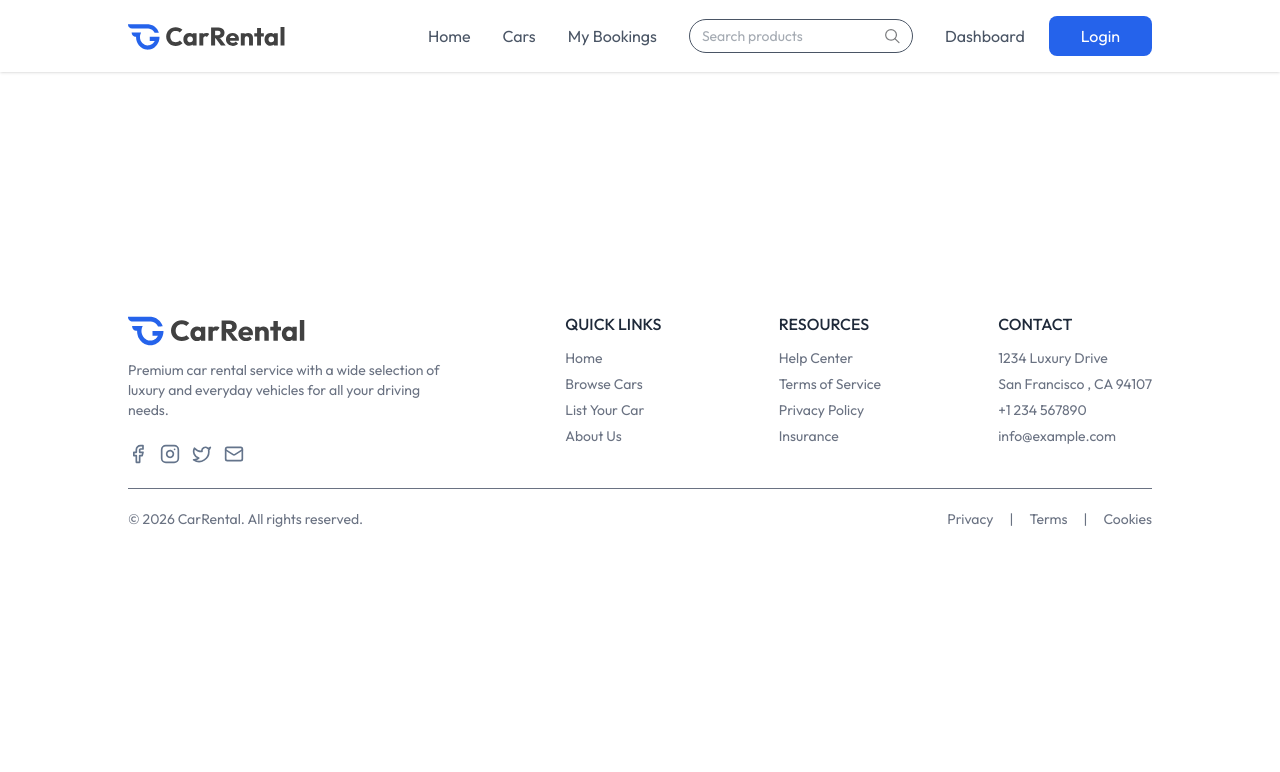
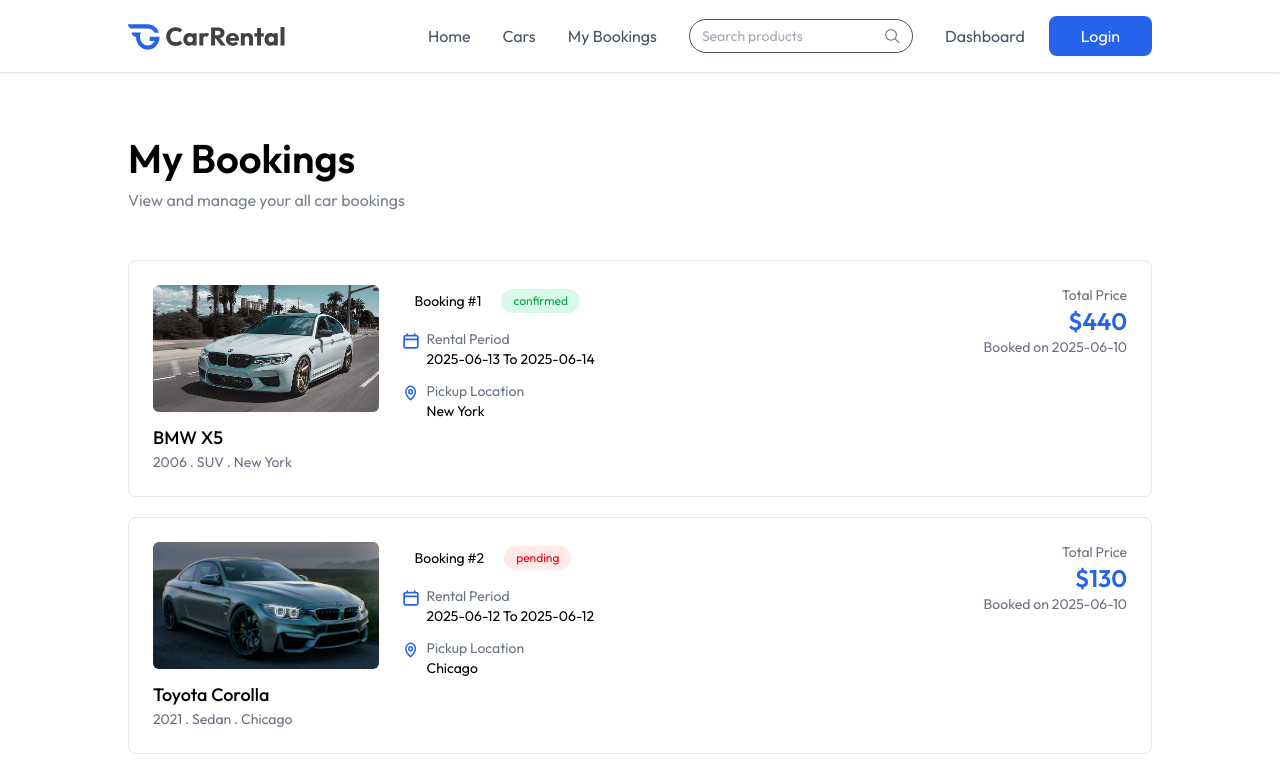
Before and after one commit to piyush-mohanty82/rentGo, a React (Vite) app in the folder client/: page /my-bookings in a window 1280 px wide. Shown: the top 772 px of the page. Built offline with nearby package versions, Linux system fonts and the light colour scheme; a web font is replaced by a local one.

Commit message:
completed my booking page

```diff
--- a/client/src/pages/MyBookings.jsx
+++ b/client/src/pages/MyBookings.jsx
@@ -1,9 +1,78 @@
-import React from 'react'
+import React, { useEffect, useState } from 'react'
+import { assets, dummyMyBookingsData } from '../assets/assets';
+import Title from '../components/Title';
 
 const MyBookings = () => {
+
+  const [bookings,setBookings] = useState([]);
+  const currency = import.meta.env.VITE_CURRENCY;
+
+  const fetchMyBookings = async () => {
+    setBookings(dummyMyBookingsData);
+  }
+
+  useEffect(()=>{
+    fetchMyBookings();
+  },[])
+
   return (
-    <div>
+    <div className='px-6 md:px-16 lg:px-24 xl:px-32 2xl:px-48 mt-16 text-sm max-w-7xl'>
+      <Title title='My Bookings'
+        subTitle='View and manage your all car bookings'
+        align="left"
+      />
 
+      <div>
+        {bookings.map((booking,index)=>(
+          <div key={bookings._id} className='grid grid-cols-1 md:grid-cols-4 gap-6 p-6 border border-gray-200   rounded-lg mt-5 first:mt-12'>
+            {/* Car Image + Info */}
+
+            <div className='md:col-span-1'>
+              <div className='rounded-md overflow-hidden mb-3'>
+                <img src={booking.car.image} alt="" className='w-full h-auto aspect-video object-cover'/>
+              </div>
+              <p className='text-lg font-medium mt-2'>{booking.car.brand} {booking.car.model}</p>
+
+              <p className='text-gray-500'>{booking.car.year} . {booking.car.category} . {booking.car.location}</p>
+            </div>
+
+            {/* Booking info */}
+            <div className='md:col-span-2'>
+              <div className='flex items-center gap-2'>
+                <p className='px-3 py-1.5 bg-light rounded'>Booking #{index+1}</p>
+                <p className={`px-3 py-1 text-xs rounded-full ${booking.status === 'confirmed' ? 'bg-green-400/15 text-green-600' : 'bg-red-400/15 text-red-600'}`}>{booking.status}</p>
+              </div>
+
+
+              <div className='flex items-start gap-2 mt-3'>
+                <img src={assets.calendar_icon_colored} alt="" className='w-4 h-4 mt-1'/>
+                <div>
+                  <p className='text-gray-500'>Rental Period</p>
+                  <p>{booking.pickupDate.split('T')[0]} To {booking.returnDate.split('T')[0]}</p>
+                </div>
+              </div>
+
+              <div className='flex items-start gap-2 mt-3'>
+                <img src={assets.location_icon_colored} alt="" className='w-4 h-4 mt-1'/>
+                <div>
+                  <p className='text-gray-500'>Pickup Location</p>
+                  <p>{booking.car.location}</p>
+                </div>
+              </div>
+            </div>
+
+            {/* Price */}
+            <div className='md:col-span-1 flex flex-col justify-between gap-6'>
+              <div className='text-sm text-gray-500 text-right'>
+                <p>Total Price</p>
+                <h1 className='text-2xl font-semibold text-primary'>{currency}{booking.price}</h1>
+                <p>Booked on {booking.createdAt.split('T')[0]}</p>
+              </div>
+            </div>
+
+          </div>
+        ))}
+      </div>
     </div>
   )
 }
```
